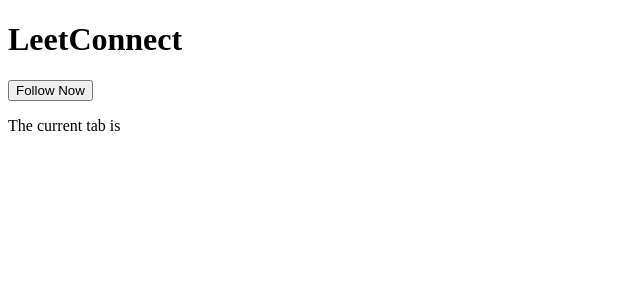
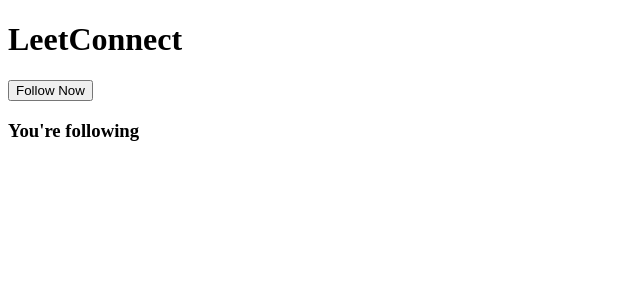
Before and after one commit to kailashchoudhary11/LeetConnect, a React (Vite) app in the folder extension-ui/: page / in a window 1280 px wide. Shown: the top 300 px of the page, without its empty margins (0-640 px from the left). Built offline with nearby package versions, Linux system fonts and the light colour scheme.

Commit message:
feat: store following list in storage and display it

```diff
--- a/extension-ui/src/App.jsx
+++ b/extension-ui/src/App.jsx
@@ -1,10 +1,30 @@
-import FollowButton from "./components/FollowButton"
+/*global chrome */
+
+import { useEffect, useState } from "react";
+import FollowButton from "./components/FollowButton";
+import FollowingList from "./components/FollowingList";
 
 function App() {
-  return <div>
-    <h1>LeetConnect</h1>
-    <FollowButton />
-  </div>
+
+  const [following, setFollowing] = useState([]);
+
+  useEffect(() => {
+    async function updateFollowing() {
+      const existingFollowing = await chrome.storage.local.get(["following"])
+      const data = JSON.parse(existingFollowing.following);
+      if (data) {
+        setFollowing(data);
+      }
+    }
+    updateFollowing();
+  }, []);
+
+  return (
+    <div>
+      <h1>LeetConnect</h1>
+      <FollowButton following={following} setFollowing={setFollowing} />
+      <FollowingList following={following} />
+    </div>);
 }
 
 export default App
--- a/extension-ui/src/components/FollowButton.jsx
+++ b/extension-ui/src/components/FollowButton.jsx
@@ -1,15 +1,15 @@
 /*global chrome*/
-import { useState } from "react";
 
-export default function FollowButton() {
-
-  const [currentTab, setCurrentTab] = useState("");
+export default function FollowButton({ following, setFollowing }) {
 
   function handleFollow() {
-    chrome.tabs.query({ active: true, currentWindow: true }, function (tabs) {
+
+    chrome.tabs.query({ active: true, currentWindow: true }, async function (tabs) {
+
       const curTabUrl = tabs[0].url;
       const urlObj = new URL(curTabUrl);
       const host = urlObj.hostname;
+
       if (host == "leetcode.com") {
         const path = urlObj.pathname;
         const regex = /^\/([^/]+)\/$/;
@@ -17,9 +17,13 @@ export default function FollowButton() {
 
         if (match) {
           const username = match[1];
-          setCurrentTab(username);
+          if (!following.includes(username)) {
+            const updatedFollowing = [...following, username]
+            setFollowing(updatedFollowing);
+            await chrome.storage.local.set({ "following": JSON.stringify(updatedFollowing) });
+          }
         } else {
-          alert("Invalid path");
+          alert("Please open a valid leetcode profile to follow");
         }
 
       } else {
@@ -32,7 +36,6 @@ export default function FollowButton() {
       <button onClick={handleFollow}>
         Follow Now
       </button>
-      <p>The current tab is {currentTab}</p>
     </div>
   )
 }
--- /dev/null
+++ b/extension-ui/src/components/FollowingList.jsx
@@ -0,0 +1,12 @@
+export default function FollowingList({following}) {
+  return (
+    <div>
+      <h3>You&apos;re following</h3>
+      <ul>
+        {
+          following.map(user => (<li key={user}>{user}</li>))
+        }
+      </ul>
+    </div>
+  )
+}
```
